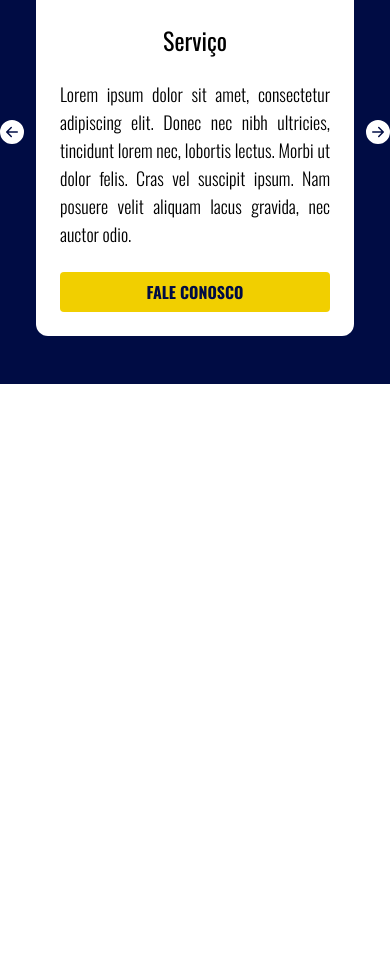
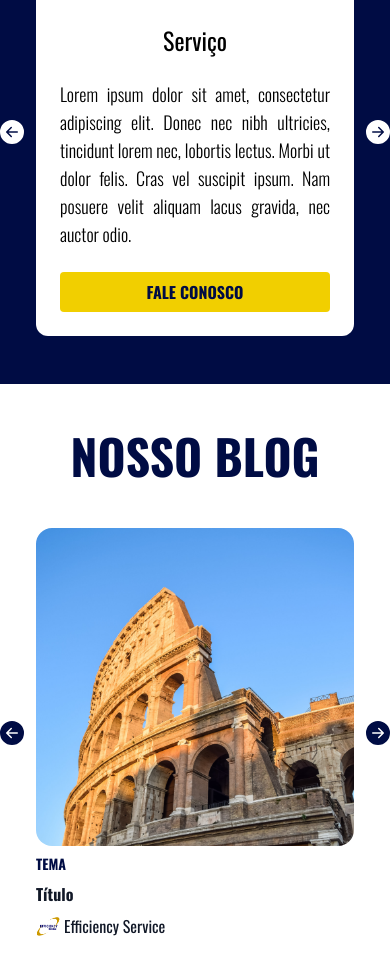
Before and after one commit to joaovitorcode/efficiency-service, a Next.js app: page / in a window 390 px wide. Shown: the part 2115-3089 px from the top of the page. Before the commit the page ends 2499 px from the top, so only its background shows below. Built offline with nearby package versions, Linux system fonts and the light colour scheme.

Commit message:
feat: add our blog component with responsiveness

```diff
--- a/src/components/AboutUs.tsx
+++ b/src/components/AboutUs.tsx
@@ -15,6 +15,7 @@ export function AboutUs() {
               alt=""
               width={0}
               height={0}
+              priority
               sizes="100vw"
               className="md:absolute left-12 top-16 lg:-top-12 w-full h-full lg:h-auto object-contain"
             />
--- a/src/components/CarouselCustoms.tsx
+++ b/src/components/CarouselCustoms.tsx
@@ -1,14 +1,15 @@
 import React from 'react'
 import { BsFillArrowLeftCircleFill, BsFillArrowRightCircleFill } from 'react-icons/bs'
 
-export const CustomPrevArrow = ({ onClick }: any) => (
-  <div className="text-white text-2xl bg-main rounded-full absolute top-[50%] translate-y-[-50%] cursor-pointer z-10 -left-6" onClick={onClick}>
+export const CustomPrevArrow = ({ onClick, isBlue }: any) => (
+  <div className={`${isBlue ? "text-main" : "text-white"} text-2xl ${isBlue ? "bg-white" : "bg-main"} rounded-full absolute top-[50%] translate-y-[-50%] cursor-pointer z-10 -left-6`} onClick={onClick}>
     <BsFillArrowLeftCircleFill />
   </div>
 )
 
-export const CustomNextArrow = ({ onClick }: any) => (
-  <div className="text-white text-2xl bg-main rounded-full absolute top-[50%] translate-y-[-50%] cursor-pointer z-10 -right-6" onClick={onClick}>
+
+export const CustomNextArrow = ({ onClick, isBlue }: any) => (
+  <div className={`${isBlue ? "text-main" : "text-white"} text-2xl ${isBlue ? "bg-white" : "bg-main"} rounded-full absolute top-[50%] translate-y-[-50%] cursor-pointer z-10 -right-6`} onClick={onClick}>
     <BsFillArrowRightCircleFill />
   </div>
 )
--- /dev/null
+++ b/src/components/OurBlog.tsx
@@ -0,0 +1,52 @@
+import Slider from "react-slick"
+import 'slick-carousel/slick/slick.css'
+import 'slick-carousel/slick/slick-theme.css'
+
+import { Thumbnail } from "@/components/Thumbnail"
+import { CustomPrevArrow, CustomNextArrow } from "@/components/CarouselCustoms"
+
+export function OurBlog() {
+  const settings = {
+    infinite: true,
+    speed: 500,
+    slidesToShow: 3,
+    slidesToScroll: 1,
+    autoplay: true,
+    autoplaySpeed: 3000,
+    arrows: true,
+    prevArrow: <CustomPrevArrow isBlue={true} />,
+    nextArrow: <CustomNextArrow isBlue={true} />,
+    responsive: [
+      {
+        breakpoint: 1024,
+        settings: {
+          slidesToShow: 2,
+        }
+      },
+      {
+        breakpoint: 768,
+        settings: {
+          slidesToShow: 1,
+        }
+      }
+    ]
+  }
+
+  return (
+    <section className="w-full flex justify-center">
+      <div className="w-full max-w-5xl py-12">
+        <h2 className="text-5xl font-bold text-main text-center uppercase mb-12">
+          Nosso Blog
+        </h2>
+
+        <Slider {...settings} className="max-w-5xl mx-6">
+          {[1, 2, 3, 4, 5].map((_, index) => (
+            <div key={index} className="px-3">
+              <Thumbnail />
+            </div>
+          ))}
+        </Slider>
+      </div>
+    </section>
+  )
+}
--- /dev/null
+++ b/src/components/Thumbnail.tsx
@@ -0,0 +1,55 @@
+import Image from "next/image"
+import Link from "next/link"
+
+interface PostProps {
+  title: string
+  authorName: string
+  authorPicture: {
+    url: string
+  }
+  coverPhoto: {
+    url: string
+  }
+  slug: string
+  tag: string
+}
+
+interface Props {
+  post: PostProps
+}
+
+export function Thumbnail() {
+  return (
+    <Link href={`/blog/1`} >
+      <article className="flex flex-col gap-2">
+        <Image
+          src="/example.jpg"
+          alt={`Imagem de capa do artigo`}
+          width={0}
+          height={0}
+          sizes="100vw"
+          className="w-full aspect-square rounded-2xl object-cover"
+        />
+        <p className="text-sm uppercase text-main font-bold">
+          Tema
+        </p>
+        <h2 className="font-bold text-gray-900 hover:text-main line-clamp-2">
+          Título
+        </h2>
+        <div className="flex items-center gap-1">
+          <Image
+            src="/logotipo.gif"
+            alt={`Foto de perfil do escritor da publicação`}
+            width={0}
+            height={0}
+            sizes="100vw"
+            className="w-6 h-6"
+          />
+          <p className="text-gray-900">
+            Efficiency Service
+          </p>
+        </div>
+      </article>
+    </Link>
+  )
+}
--- a/src/pages/index.tsx
+++ b/src/pages/index.tsx
@@ -2,6 +2,7 @@ import { Header } from "@/components/Header"
 import { Banner } from "@/components/Banner"
 import { AboutUs } from "@/components/AboutUs"
 import { Services } from "@/components/Services"
+import { OurBlog } from "@/components/OurBlog"
 
 export default function Home() {
   return (
@@ -11,6 +12,7 @@ export default function Home() {
         <Banner />
         <AboutUs />
         <Services />
+        <OurBlog />
       </div>
     </>
   )
```
Also changed, not shown: public/example.jpg (added).
